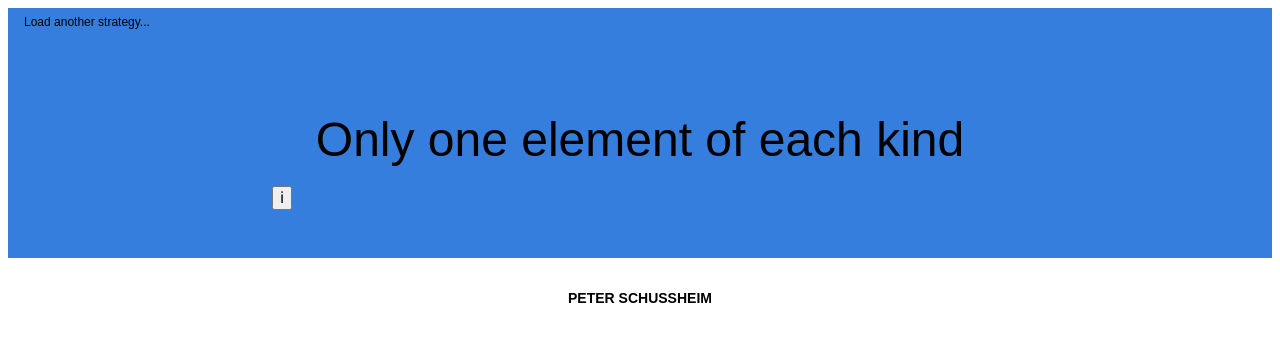
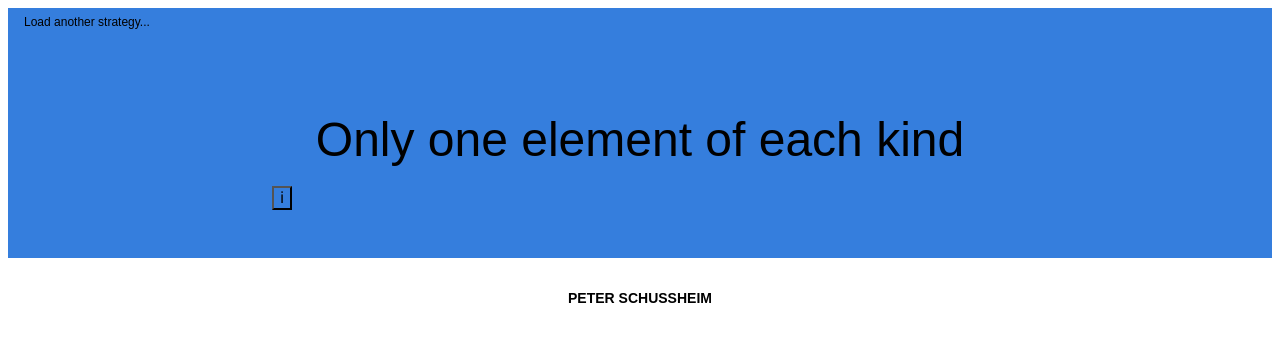
Before and after one commit to peterschussheim/oblique-strategies-client, a React (Create React App) app: page / in a window 1280 px wide. Shown: the top 342 px of the page. Built offline with nearby package versions, Linux system fonts and the light colour scheme.

Commit message:
add cool blur effect when rendering modal

```diff
--- a/src/App.css
+++ b/src/App.css
@@ -1,28 +1,8 @@
-.App {
-  text-align: center;
+.blur {
+  transition: filter 0.1s;
+  filter: blur(50px);
 }
-
-.App-logo {
-  animation: App-logo-spin infinite 20s linear;
-  height: 80px;
+.blur-removed {
+  transition: filter 0.1s;
+  filter: blur(0px);
 }
-
-.App-header {
-  background-color: #222;
-  height: 150px;
-  padding: 20px;
-  color: white;
-}
-
-.App-title {
-  font-size: 1.5em;
-}
-
-.App-intro {
-  font-size: large;
-}
-
-@keyframes App-logo-spin {
-  from { transform: rotate(0deg); }
-  to { transform: rotate(360deg); }
-}
--- a/src/App.js
+++ b/src/App.js
@@ -19,7 +19,7 @@ const styles = {
     zIndex: '999'
   },
   modal: {
-    backgroundColor: 'rgba(0, 0, 0, 0.7)',
+    backgroundColor: 'rgba(0, 0, 0, 0.6)',
     position: 'fixed',
     height: '100%',
     width: '100%',
@@ -28,6 +28,11 @@ const styles = {
     display: 'flex',
     alignItems: 'center',
     justifyContent: 'center'
+  },
+  modalContainer: {
+    display: 'flex',
+    height: '50%',
+    width: '75%'
   },
   modalButton: {
     position: 'flex',
@@ -70,21 +75,25 @@ class App extends Component {
       <Modal>
         <div style={styles.modal}>
           <button
-            className="close fixed right-2 top-2 pointer"
+            className="close dim fixed right-2 bg-transparent b--transparent top-2 pointer"
             styles={styles.modalButton}
             onClick={this.handleHide}
           >
-            <img src={require('./assets/close.svg')} alt="" />
+            <img src={require('./assets/close.svg')} alt="close-modal" />
           </button>
-          <p>
-            Oblique Strategies originated in the 1970s from two Gentlement...
-          </p>
+          <div className="bg-blue" style={styles.modalContainer}>
+            <p className="black">
+              Oblique Strategies originated in the 1970s from two Gentlement...
+            </p>
+          </div>
         </div>
       </Modal>
     ) : null
 
     return (
-      <div className="ma2 bg-blue">
+      <div
+        className={showModal ? `blur ma2 bg-blue` : `blur-removed ma2 bg-blue`}
+      >
         <Button onClick={this.handleRefresh}>Load another strategy...</Button>
         <div className="mw7-ns center pa3 mt4 mb4">
           <header className="ml1 mr1 mt3 mb3 center">
@@ -92,7 +101,12 @@ class App extends Component {
               {currentCard.content}
             </h1>
           </header>
-          <button onClick={this.handleShow}>&#8505;</button>
+          <button
+            className="dim bg-transparent pointer"
+            onClick={this.handleShow}
+          >
+            &#8505;
+          </button>
           {modal}
         </div>
         <Footer />
```
Also changed, not shown: src/index.js (+0 -7 lines), src/assets/close.svg.
